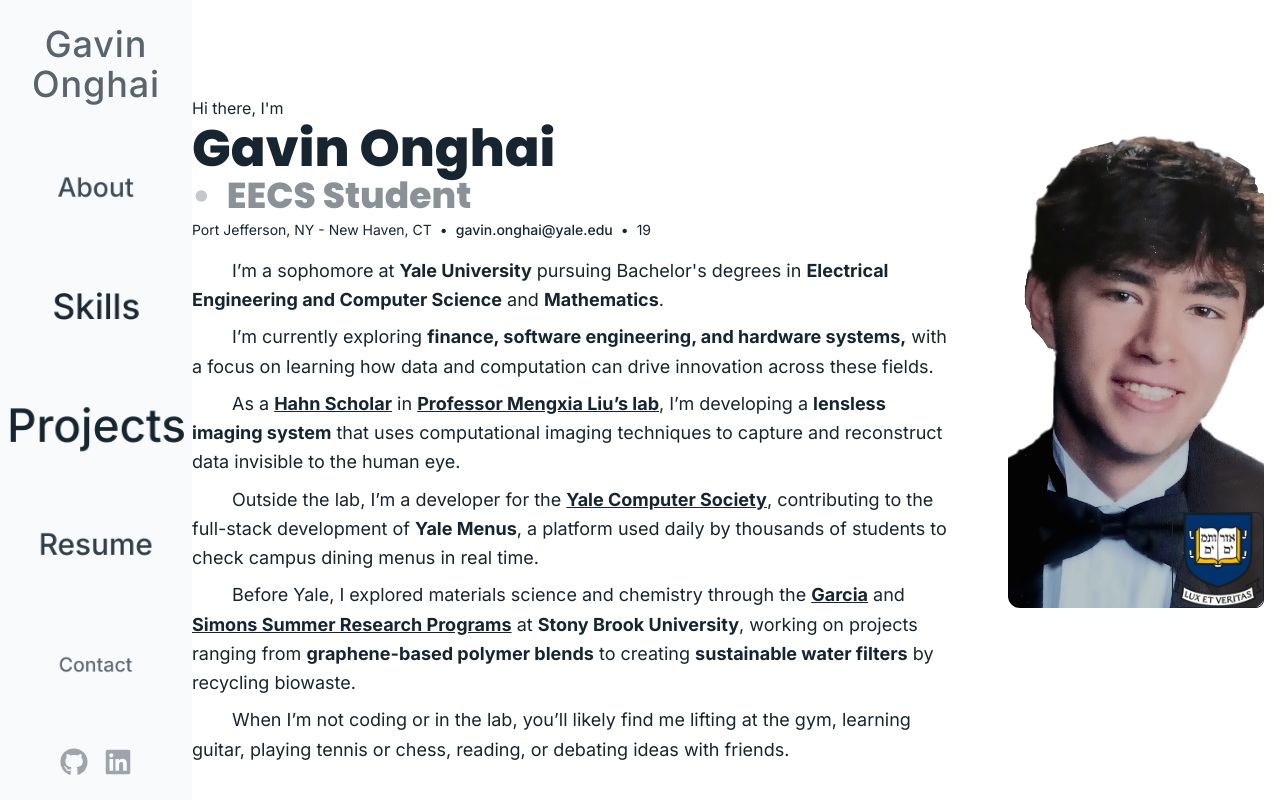
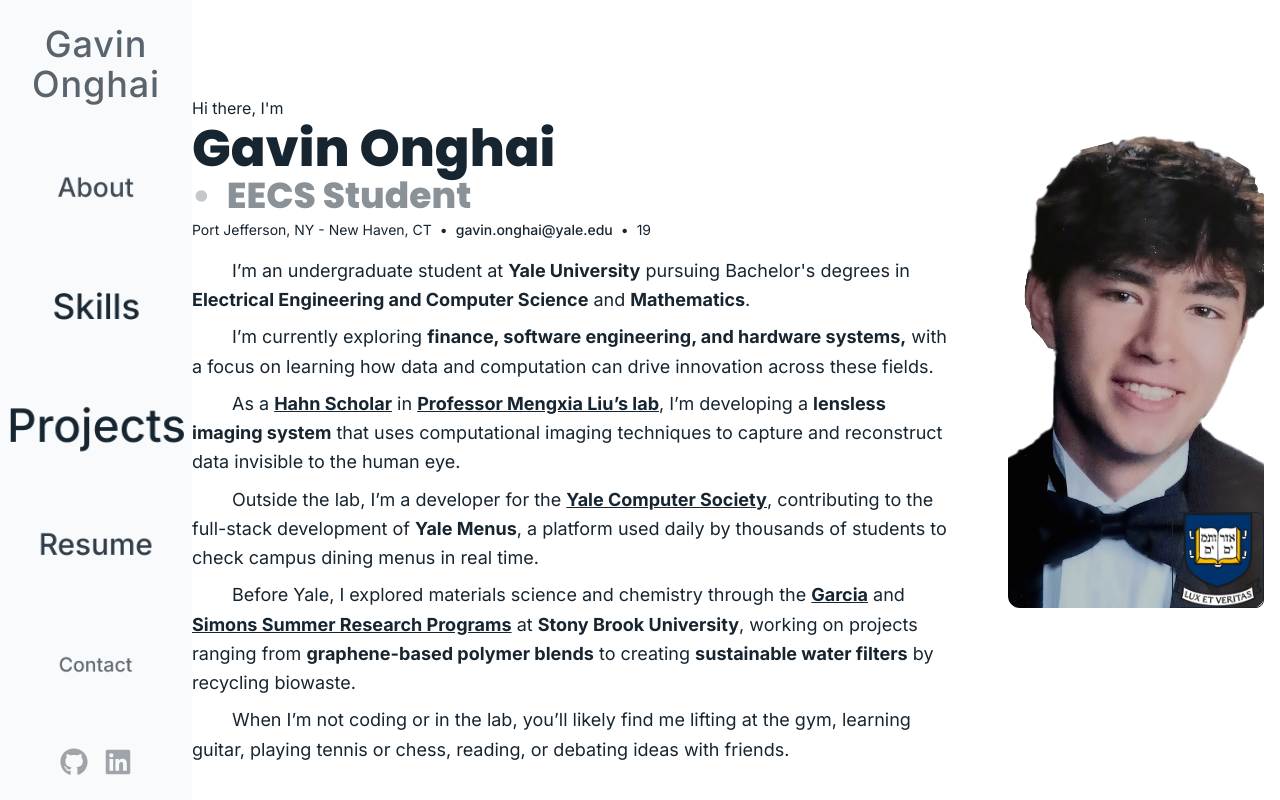
Before and after one commit to onghaig/onghaig.github.io, a React (Vite) app: page / in a window 1280 px wide. Shown: the top 800 px of the page. Built offline with nearby package versions, Linux system fonts and the light colour scheme.

Commit message:
updated my about me

```diff
--- a/src/components/aboutme.tsx
+++ b/src/components/aboutme.tsx
@@ -58,7 +58,7 @@ export default function AboutMe() {
         </div>
           <div className="text-xsm lg:text-lg text-left dark:text-neutral-400 font-light mt-4 indent-10 leading-relaxed space-y-2">
             <p>
-              I’m a sophomore at <strong className="dark:text-neutral-300 font-bold">Yale University</strong> pursuing Bachelor's degrees in <strong className="dark:text-neutral-300 font-bold">Electrical Engineering and Computer Science</strong> and <strong className="dark:text-neutral-300 font-bold">Mathematics</strong>.
+              I’m an undergraduate student at <strong className="dark:text-neutral-300 font-bold">Yale University</strong> pursuing Bachelor's degrees in <strong className="dark:text-neutral-300 font-bold">Electrical Engineering and Computer Science</strong> and <strong className="dark:text-neutral-300 font-bold">Mathematics</strong>.
             </p>
             <p>
             I’m currently exploring <strong className="dark:text-neutral-300 font-bold">finance, software engineering, and hardware systems,</strong> with a focus on learning how data and computation can drive innovation across these fields.
```
Also changed, not shown: 1 other file (tests, documents, lock files or other folders).
